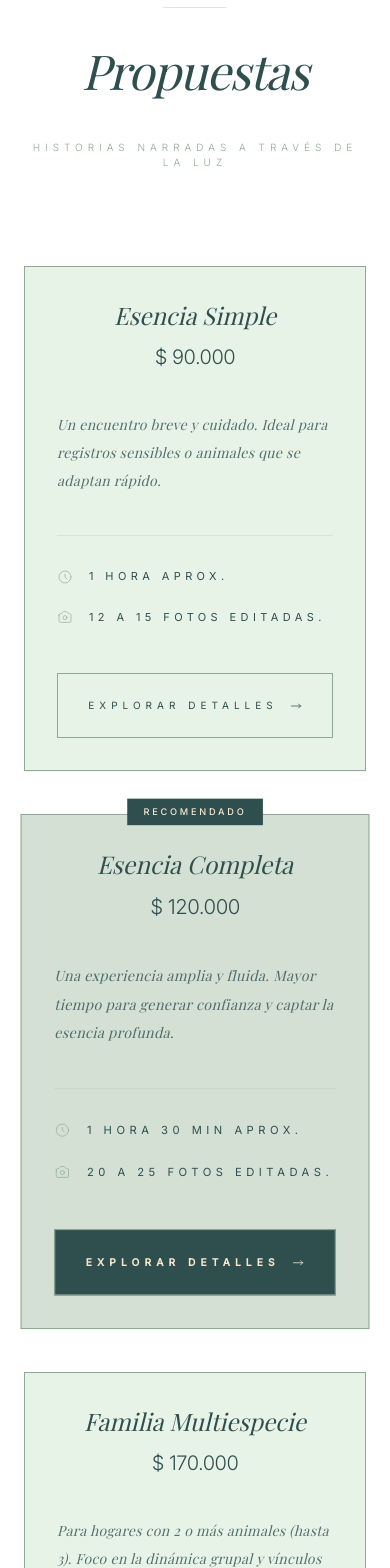
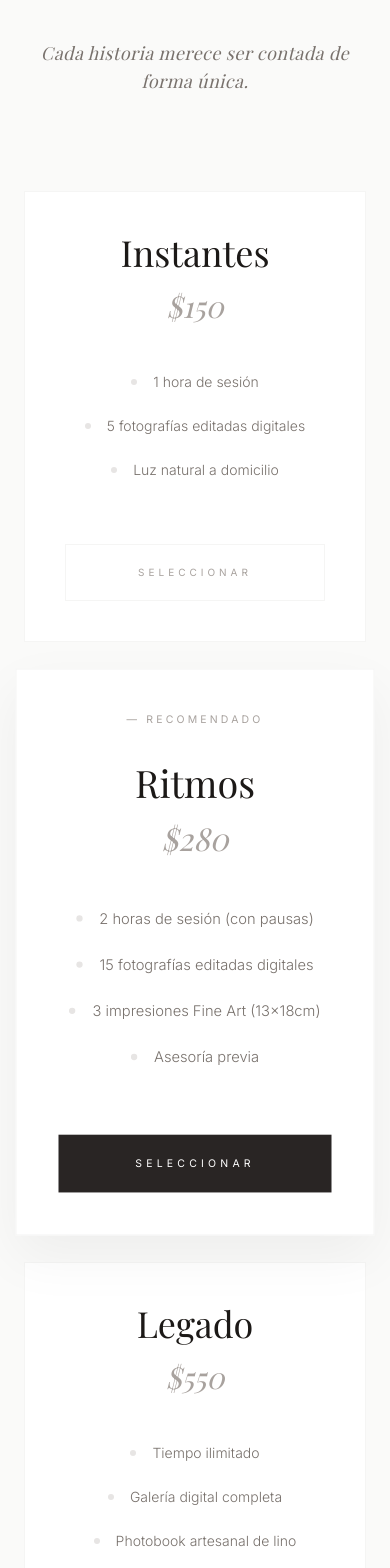
Before and after one commit to musumecifacundo-coder/escenciaanimal, a React (Vite) app: page / in a window 390 px wide. Shown: the part 3880-5448 px from the top of the page. Built offline with nearby package versions, Linux system fonts and the light colour scheme; a web font is replaced by a local one.

Commit message:
feat: revert pricing UI to original style and update hero/about photos

```diff
--- a/components/About.tsx
+++ b/components/About.tsx
@@ -7,7 +7,7 @@ const About: React.FC = () => {
       <div className="flex flex-col md:flex-row items-center gap-16">
         <div className="w-64 h-80 flex-shrink-0">
           <img
-            src="https://firebasestorage.googleapis.com/v0/b/escenciaanimal-ecaa9.firebasestorage.app/o/Animales-Landing%2FIMG_1225.webp?alt=media"
+            src="/images/victoria.png"
             alt="Victoria, fotógrafa"
             className="w-full h-full object-cover filter sepia-[20%] grayscale-[10%]"
             onError={(e) => {
--- a/components/Pricing.tsx
+++ b/components/Pricing.tsx
@@ -1,246 +1,92 @@
 
-import React, { useState } from 'react';
-import Modal from './Modal';
+import React from 'react';
 
 interface PlanDetail {
   title: string;
   price: string;
-  shortDesc: string;
-  duration: string;
-  photos: string;
-  description: string;
-  experience: string[];
-  includes: string[];
-  optional?: string;
+  features: string[];
   recommended?: boolean;
 }
 
 const plans: PlanDetail[] = [
   {
-    title: "Esencia Simple",
-    price: "$ 90.000",
-    shortDesc: "Un encuentro breve y cuidado. Ideal para registros sensibles o animales que se adaptan rápido.",
-    duration: "1 hora aprox.",
-    photos: "12 a 15 fotos editadas.",
-    description: "¿Para quién es esta sesión? Pensada para animales de adaptación rápida o, por el contrario, para aquellos muy sensibles que necesitan una experiencia corta y controlada. Buscamos un registro auténtico en un tiempo acotado.",
-    experience: [
-      "Duración: Hasta 1 hora de sesión fotográfica.",
-      "Enfoque: Acompañamiento respetuoso sin forzar situaciones.",
-      "Dinámica: Se respeta el ritmo y la disposición del animal en todo momento."
-    ],
-    includes: [
-      "12 a 15 fotografías finales, seleccionadas y editadas profesionalmente.",
-      "Entrega en formato digital en alta calidad.",
-      "Posibilidad de incluir 1 imagen con la persona (humano), si así lo deseas.",
-      "Guía previa con recomendaciones para prepararse."
-    ],
-    optional: "Animal adicional: $ 30.000 (Incluye extensión de tiempo y 6-8 fotos extras)."
+    title: "Instantes",
+    price: "$150",
+    features: [
+      "1 hora de sesión",
+      "5 fotografías editadas digitales",
+      "Luz natural a domicilio"
+    ]
   },
   {
-    title: "Esencia Completa",
-    price: "$ 120.000",
-    shortDesc: "Una experiencia amplia y fluida. Mayor tiempo para generar confianza y captar la esencia profunda.",
-    duration: "1 hora 30 min aprox.",
-    photos: "20 a 25 fotos editadas.",
+    title: "Ritmos",
+    price: "$280",
     recommended: true,
-    description: "¿Para quién es esta sesión? Es la experiencia recomendada. Al tener mayor duración, permite que el animal se relaje completamente, dándonos tiempo para acompañar cambios de clima, ritmo y energía.",
-    experience: [
-      "Duración: Hasta 1 hora y media.",
-      "Enfoque: Registro profundo del animal interactuando con su entorno.",
-      "Dinámica: Mayor tiempo de observación para ganar confianza y fluidez natural."
-    ],
-    includes: [
-      "20 a 25 fotografías finales, seleccionadas y editadas profesionalmente.",
-      "Entrega en formato digital en alta calidad.",
-      "Posibilidad de incluir 2 o 3 imágenes con la persona (humano), si así lo deseas.",
-      "Guía previa con recomendaciones para prepararse."
-    ],
-    optional: "Animal adicional: $ 30.000 (Incluye extensión de tiempo y 6-8 fotos extras)."
+    features: [
+      "2 horas de sesión (con pausas)",
+      "15 fotografías editadas digitales",
+      "3 impresiones Fine Art (13×18cm)",
+      "Asesoría previa"
+    ]
   },
   {
-    title: "Familia Multiespecie",
-    price: "$ 170.000",
-    shortDesc: "Para hogares con 2 o más animales (hasta 3). Foco en la dinámica grupal y vínculos compartidos.",
-    duration: "2 horas aprox.",
-    photos: "30 a 35 fotos editadas.",
-    description: "¿Para quién es esta sesión? Diseñada específicamente para capturar la \"manada\". No es solo hacer fotos a varios animales, sino registrar la atención y la dinámica que existe entre ellos.",
-    experience: [
-      "Cobertura: Hasta 3 animales incluidos en el valor.",
-      "Duración: 2 horas aprox. (Con duración flexible según el grupo).",
-      "Enfoque: Registro individual de cada animal y registro compartido del grupo."
-    ],
-    includes: [
-      "30 a 35 fotografías finales, seleccionadas y editadas profesionalmente.",
-      "Fotografías individuales y en conjunto (según lo permita la dinámica del grupo).",
-      "Entrega en formato digital en alta calidad.",
-      "Posibilidad de incluir 2 o 3 imágenes con la persona, si así lo deseas.",
-      "Guía previa con recomendaciones."
+    title: "Legado",
+    price: "$550",
+    features: [
+      "Tiempo ilimitado",
+      "Galería digital completa",
+      "Photobook artesanal de lino",
+      "Caja de madera grabada"
     ]
   }
 ];
 
-
-const PlanCard: React.FC<{ plan: PlanDetail; onOpen: () => void }> = ({ plan, onOpen }) => (
-  <div
-    style={{
-      backgroundColor: plan.recommended ? '#D4E0D4' : '#E8F3E8',
-      borderColor: '#8FA998',
-      color: '#2F4F4F'
-    }}
-    className={`group relative p-8 md:p-12 flex flex-col h-full transition-all duration-700 shadow-sm border ${plan.recommended ? 'scale-[1.02] z-10' : 'hover:border-stone-400'}`}
-  >
+const PlanCard: React.FC<{ plan: PlanDetail }> = ({ plan }) => (
+  <div className={`p-10 md:p-12 flex flex-col h-full bg-white border border-stone-100 transition-all duration-500 ${plan.recommended ? 'shadow-[0_20px_50px_rgba(0,0,0,0.05)] scale-[1.05] z-10' : 'hover:border-stone-200'}`}>
     {plan.recommended && (
-      <div
-        style={{ backgroundColor: '#2F4F4F', color: '#F5E6CC' }}
-        className="absolute -top-4 left-1/2 -translate-x-1/2 text-[9px] uppercase tracking-[0.3em] px-4 py-1.5 font-medium shadow-sm"
-      >
-        Recomendado
+      <div className="mb-8 flex items-center justify-center">
+        <span className="text-[10px] uppercase tracking-[0.3em] text-stone-400">— RECOMENDADO</span>
       </div>
     )}
 
-    <div className="mb-10 text-center md:text-left">
-      <h3 className="text-2xl md:text-3xl mb-3 font-light serif italic">{plan.title}</h3>
-      <p className="text-xl font-light tracking-tight">{plan.price}</p>
+    <div className="text-center mb-12">
+      <h3 className="text-4xl md:text-5xl mb-4 font-light serif">{plan.title}</h3>
+      <p className="text-3xl text-stone-400 italic serif">{plan.price}</p>
     </div>
 
-    <div className="flex-grow">
-      <p style={{ color: '#2F4F4F', opacity: 0.8 }} className="text-sm font-light leading-loose mb-10 italic serif tracking-wide">
-        {plan.shortDesc}
-      </p>
-
-      <div className="space-y-6 mb-12 border-t border-[#8FA998]/20 pt-8">
-        <div className="flex items-center text-[11px] uppercase tracking-[0.4em]">
-          <svg style={{ color: '#8FA998' }} className="w-4 h-4 mr-4" fill="none" viewBox="0 0 24 24" stroke="currentColor">
-            <path strokeLinecap="round" strokeLinejoin="round" strokeWidth="1" d="M12 8v4l3 3m6-3a9 9 0 11-18 0 9 9 0 0118 0z" />
-          </svg>
-          {plan.duration}
-        </div>
-        <div className="flex items-center text-[11px] uppercase tracking-[0.4em]">
-          <svg style={{ color: '#8FA998' }} className="w-4 h-4 mr-4" fill="none" viewBox="0 0 24 24" stroke="currentColor">
-            <path strokeLinecap="round" strokeLinejoin="round" strokeWidth="1" d="M3 9a2 2 0 012-2h.93a2 2 0 001.664-.89l.812-1.22A2 2 0 0110.07 4h3.86a2 2 0 011.664.89l.812 1.22A2 2 0 0018.07 7H19a2 2 0 012 2v9a2 2 0 01-2 2H5a2 2 0 01-2-2V9z" />
-            <path strokeLinecap="round" strokeLinejoin="round" strokeWidth="1" d="M15 13a3 3 0 11-6 0 3 3 0 016 0z" />
-          </svg>
-          {plan.photos}
-        </div>
-      </div>
-    </div>
+    <ul className="space-y-6 mb-16 flex-grow">
+      {plan.features.map((feature, i) => (
+        <li key={i} className="flex items-center justify-center text-stone-500 font-light text-sm">
+          <span className="w-1.5 h-1.5 rounded-full bg-stone-200 mr-4"></span>
+          {feature}
+        </li>
+      ))}
+    </ul>
 
     <button
-      onClick={onOpen}
-      style={{
-        backgroundColor: plan.recommended ? '#2F4F4F' : 'transparent',
-        borderColor: '#8FA998',
-        color: plan.recommended ? '#F5E6CC' : '#2F4F4F'
-      }}
-      className={`w-full py-6 text-[10px] uppercase tracking-[0.5em] transition-all duration-500 relative overflow-hidden group/btn border ${plan.recommended ? 'hover:bg-[#1f3a3a] font-semibold' : 'hover:bg-[#8FA998]/10'}`}
+      className={`w-full py-5 text-[10px] uppercase tracking-[0.4em] transition-all duration-300 ${plan.recommended ? 'bg-stone-800 text-white hover:bg-stone-900' : 'border border-stone-100 text-stone-400 hover:border-stone-800 hover:text-stone-800'}`}
     >
-      <span className="relative z-10 flex items-center justify-center">
-        Explorar detalles
-        <svg className="w-3 h-3 ml-3 transform transition-transform duration-500 group-hover/btn:translate-x-2" fill="none" viewBox="0 0 24 24" stroke="currentColor">
-          <path strokeLinecap="round" strokeLinejoin="round" strokeWidth="1.5" d="M17 8l4 4m0 0l-4 4m4-4H3" />
-        </svg>
-      </span>
+      SELECCIONAR
     </button>
   </div>
 );
 
 const Pricing: React.FC = () => {
-  const [selectedPlan, setSelectedPlan] = useState<PlanDetail | null>(null);
-
   return (
-    <section id="planes" style={{ backgroundColor: '#FFFFFF' }} className="py-24 md:py-48 px-6 overflow-hidden">
+    <section id="planes" className="py-32 px-6 bg-[#FAFAF9]">
       <div className="max-w-7xl mx-auto">
-        <div className="text-center mb-24 md:mb-40 max-w-2xl mx-auto space-y-8">
-          <div style={{ backgroundColor: '#8FA998' }} className="w-16 h-[1px] mx-auto opacity-30"></div>
-          <h2 style={{ color: '#2F4F4F' }} className="text-5xl md:text-7xl font-light serif italic leading-tight tracking-tight">Propuestas</h2>
-          <p style={{ color: '#8FA998' }} className="font-light tracking-[0.5em] text-[10px] uppercase pt-2">
-            Historias Narradas a través de la Luz
+        <div className="text-center mb-24 max-w-2xl mx-auto">
+          <p className="text-stone-500 font-light tracking-wide text-lg italic serif mb-4">
+            Cada historia merece ser contada de forma única.
           </p>
         </div>
 
-        <div className="grid grid-cols-1 md:grid-cols-3 gap-12 md:gap-8 lg:gap-14">
+        <div className="grid grid-cols-1 md:grid-cols-3 gap-10 md:gap-4 lg:gap-10">
           {plans.map((plan, index) => (
-            <PlanCard
-              key={index}
-              plan={plan}
-              onOpen={() => setSelectedPlan(plan)}
-            />
+            <PlanCard key={index} plan={plan} />
           ))}
         </div>
       </div>
-
-      <Modal
-        isOpen={!!selectedPlan}
-        onClose={() => setSelectedPlan(null)}
-        title={selectedPlan?.title || ""}
-      >
-        {selectedPlan && (
-          <div style={{ color: '#2F4F4F' }} className="space-y-16 animate-in fade-in slide-in-from-bottom-4 duration-700">
-            <div style={{ borderColor: '#8FA998' }} className="border-l pl-8 md:pl-12 py-4">
-              <p style={{ color: '#2F4F4F' }} className="font-light leading-loose serif italic text-xl tracking-wide opacity-90">
-                {selectedPlan.description}
-              </p>
-            </div>
-
-            <div className="grid lg:grid-cols-2 gap-16 md:gap-24">
-              <div className="space-y-8">
-                <h4 style={{ color: '#2F4F4F' }} className="text-[11px] uppercase tracking-[0.5em] font-bold mb-8 opacity-70">La Experiencia</h4>
-                <ul className="space-y-6">
-                  {selectedPlan.experience.map((item, i) => (
-                    <li key={i} className="text-base font-light flex items-start leading-relaxed opacity-80">
-                      <span style={{ backgroundColor: '#8FA998' }} className="w-2 h-[1px] mr-5 mt-3.5"></span>
-                      <span>{item}</span>
-                    </li>
-                  ))}
-                </ul>
-              </div>
-
-              <div className="space-y-8">
-                <h4 style={{ color: '#2F4F4F' }} className="text-[11px] uppercase tracking-[0.5em] font-bold mb-8 opacity-70">El Entregable</h4>
-                <ul className="space-y-6">
-                  {selectedPlan.includes.map((item, i) => (
-                    <li key={i} className="text-base font-light flex items-start leading-relaxed opacity-80">
-                      <span className="mr-5 mt-0.5 text-lg">✅</span>
-                      <span>{item}</span>
-                    </li>
-                  ))}
-                </ul>
-              </div>
-            </div>
-
-            {selectedPlan.optional && (
-              <div style={{ borderColor: '#8FA998' }} className="pt-12 border-t opacity-20">
-                <h4 style={{ color: '#2F4F4F' }} className="text-[11px] uppercase tracking-[0.5em] font-bold mb-6 opacity-70">Servicios Opcionales</h4>
-                <p style={{ color: '#2F4F4F' }} className="text-lg font-light italic serif leading-loose tracking-wide opacity-80">
-                  {selectedPlan.optional}
-                </p>
-              </div>
-            )}
-
-            <div
-              style={{ backgroundColor: '#E8F3E8', borderColor: '#8FA998' }}
-              className="p-10 md:p-16 border shadow-sm relative overflow-hidden group/note"
-            >
-              <div style={{ backgroundColor: '#2F4F4F' }} className="absolute top-0 left-0 w-[4px] h-full opacity-20 group-hover/note:opacity-100 transition-opacity duration-700"></div>
-              <div className="flex items-start gap-8">
-                <div style={{ color: '#8FA998' }} className="transition-colors duration-500 group-hover/note:text-[#2F4F4F]">
-                  <svg className="w-8 h-8" fill="none" viewBox="0 0 24 24" stroke="currentColor">
-                    <path strokeLinecap="round" strokeLinejoin="round" strokeWidth="0.75" d="M13 16h-1v-4h-1m1-4h.01M21 12a9 9 0 11-18 0 9 9 0 0118 0z" />
-                  </svg>
-                </div>
-                <div>
-                  <h5 style={{ color: '#2F4F4F' }} className="text-[11px] uppercase tracking-[0.4em] font-bold mb-4">Nota Importante</h5>
-                  <p style={{ color: '#2F4F4F' }} className="text-base leading-loose italic serif opacity-80 tracking-wide">
-                    "El foco siempre está puesto en el bienestar del animal y la calidad del registro, no en la cantidad.
-                    Por eso, la cantidad final de imágenes puede variar levemente dentro del rango indicado,
-                    respondiendo siempre al desarrollo natural del encuentro."
-                  </p>
-                </div>
-              </div>
-            </div>
-          </div>
-        )}
-      </Modal>
     </section>
   );
 };
```
Also changed, not shown: public/images/victoria.png (added).
